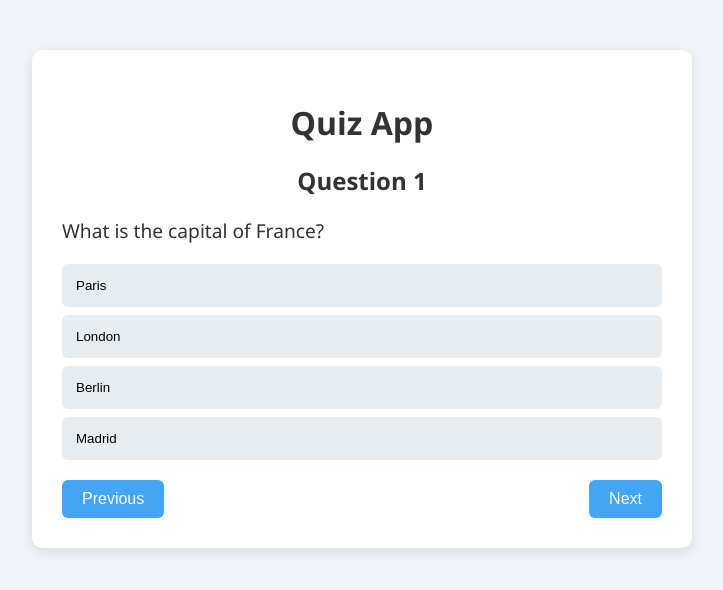
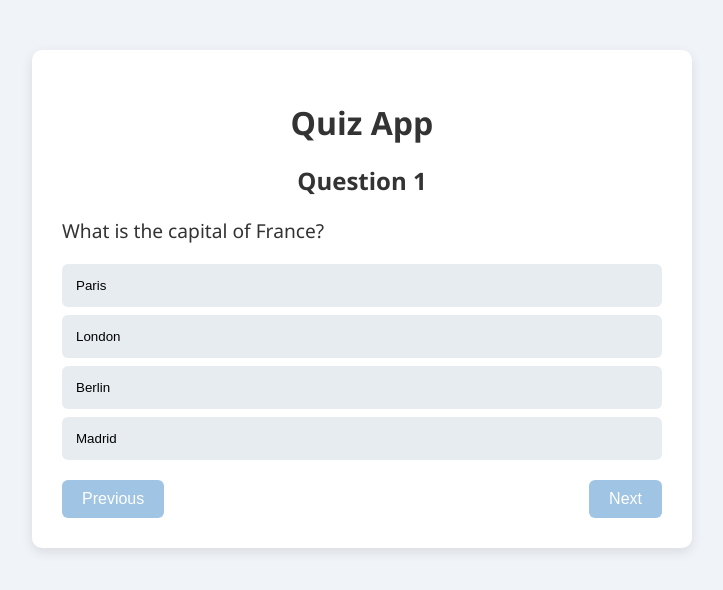
Before and after one commit to AleksandarStanisic021/reactlab, a React (Vite) app: page / in a window 1280 px wide. Shown: the top 590 px of the page, without its empty margins (278-1001 px from the left). Built offline with nearby package versions, Linux system fonts and the light colour scheme.

Commit message:
Add navigation button disabling based on answer selection in Quiz component

```diff
--- a/src/components/Quiz.jsx
+++ b/src/components/Quiz.jsx
@@ -40,6 +40,8 @@ const Quiz = () => {
     if (currentQuestion > 0) setCurrentQuestion(currentQuestion - 1);
   }
 
+  const selectesAnswer = UserAnswers[currentQuestion];
+
   return (
     <>
       <h2>Question {currentQuestion + 1}</h2>
@@ -53,8 +55,14 @@ const Quiz = () => {
         </button>
       ))}
       <div className="nav-buttons">
-        <button onClick={gotoPrev}>Previous</button>
-        <button onClick={gotoNext}>Next</button>
+        <button onClick={gotoPrev} disabled={currentQuestion === 0}>
+          Previous
+        </button>
+        <button
+          onClick={gotoNext}
+          disabled={selectesAnswer === null || currentQuestion == 2}>
+          Next
+        </button>
       </div>
     </>
   );
```
